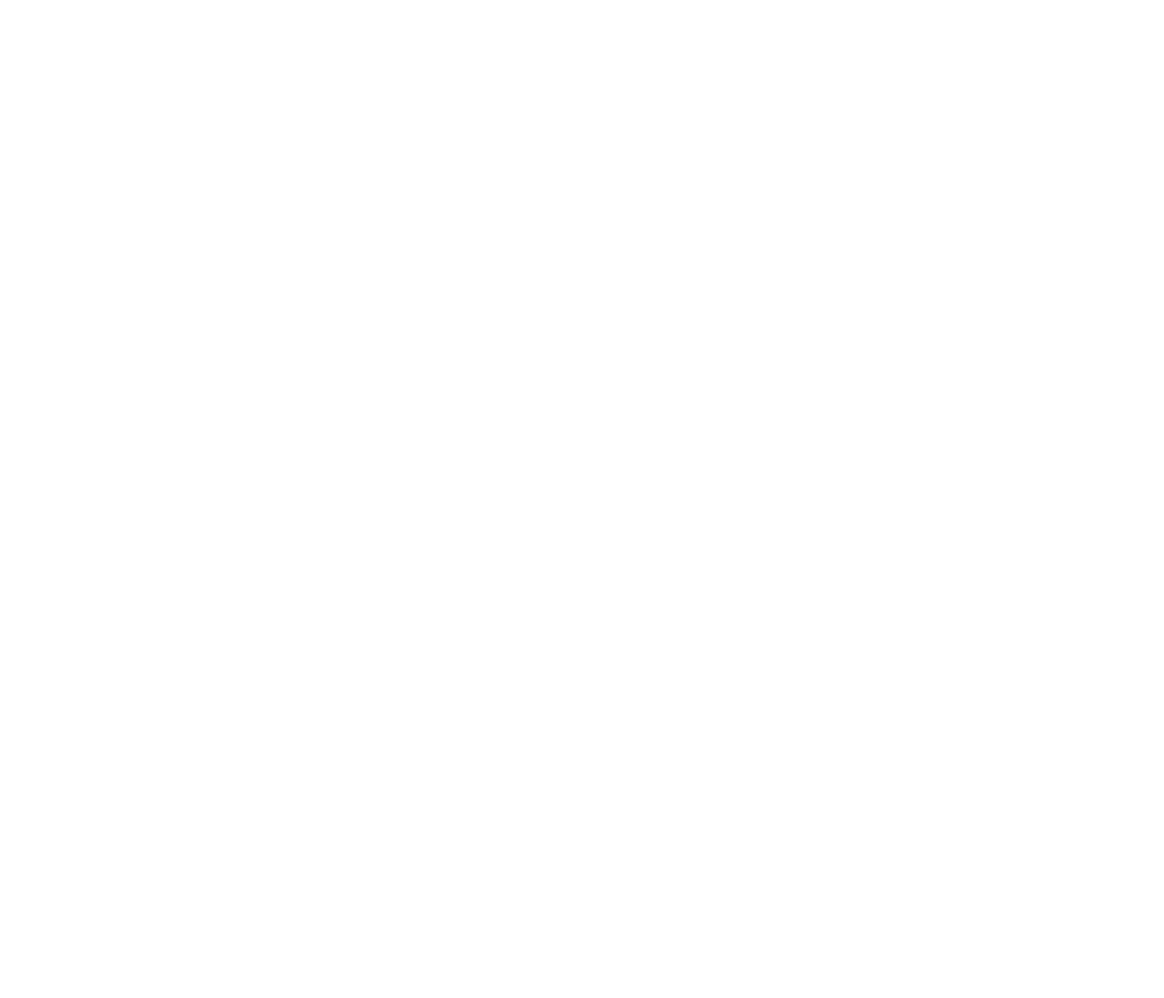
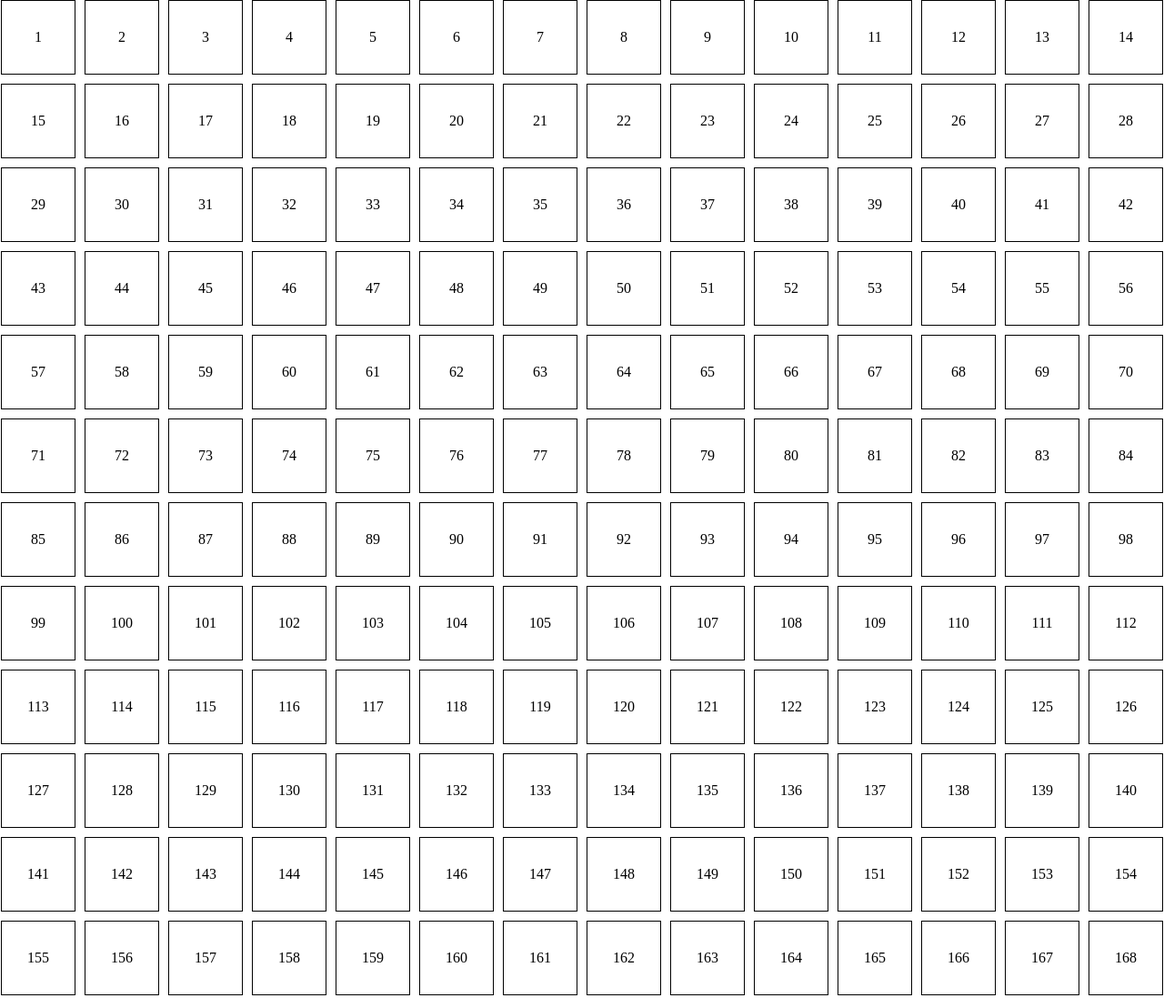
Before and after one commit to Fak3z0rd/etch-a-sketch, a plain HTML site: page index.html in a window 1280 px wide. Shown: the top 1097 px of the page at 91% size. Before the commit the page ends 800 px from the top, so only its background shows below. Drawn offline with Linux system fonts and the light colour scheme.

Commit message:
add a 16x16 grid of square divs

```diff
--- a/index.html
+++ b/index.html
@@ -9,6 +9,9 @@
     <script src="./index.js" defer></script>
 </head>
 <body>
+    <div id="main" class="container">
+
+    </div>
 
 </body>
 </html>
--- a/index.js
+++ b/index.js
@@ -0,0 +1,10 @@
+const $container = document.getElementById("main");
+
+let divQuantity = 16;
+
+for (let i = 0; i < divQuantity * divQuantity; i++) {
+    const div = document.createElement("div");
+    div.className = "square-div";
+    div.textContent = i+1;
+    $container.append(div);
+}
--- a/style.css
+++ b/style.css
@@ -0,0 +1,21 @@
+* {
+    margin: 0;
+    padding: 0;
+}
+.container {
+    display: flex;
+    flex-wrap: wrap;
+    gap: 10px;
+    justify-content: center;
+    align-items: center;
+
+}
+
+.square-div {
+    border: 1px solid black;
+    display: flex;
+    width: 80px;
+    height: 80px;
+    align-items: center;
+    justify-content: center;
+}
```
